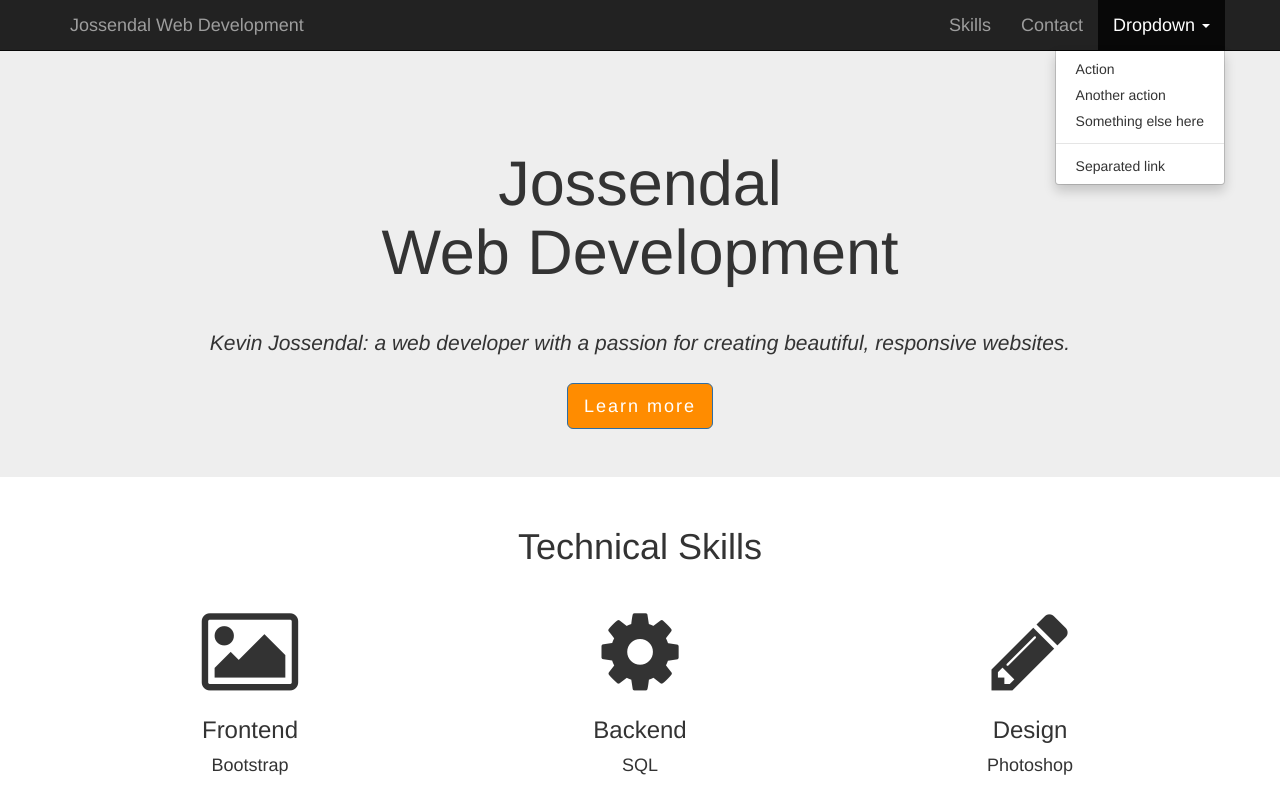
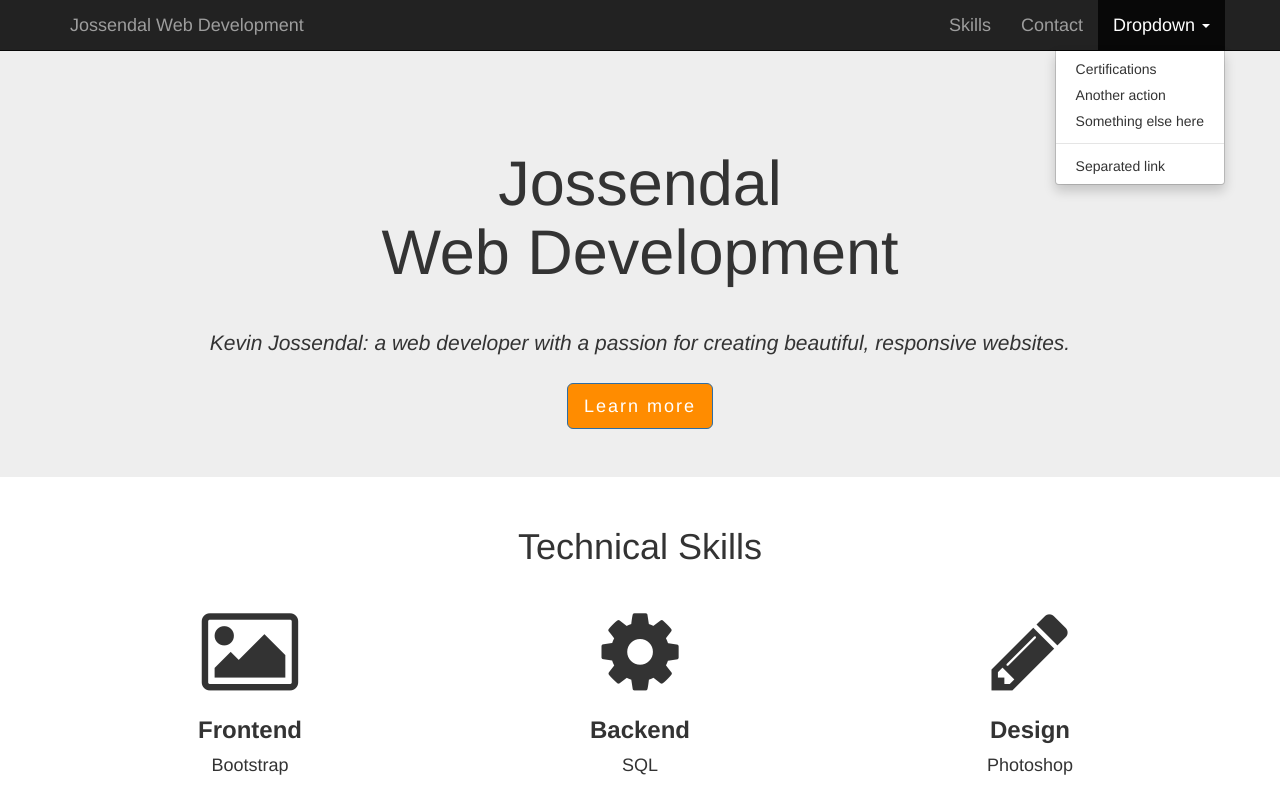
Before and after one commit to Balintataw/Portfolio, a plain HTML site: page index.html in a window 1280 px wide. Both pictures are taken after a click on the button "Dropdown". Shown: the top 786 px of the page. Drawn offline with nearby package versions, Linux system fonts and the light colour scheme.

Commit message:
dropdown menu placeholder added

```diff
--- a/Resources/css/main.css
+++ b/Resources/css/main.css
@@ -46,6 +46,12 @@ section {
   letter-spacing: 2px;
 }
 
+/* Skills Section */
+
+h3 {
+  font-weight: bold;
+}
+
 /* Portfolio Section */
 
 #portfolio {
--- a/index.html
+++ b/index.html
@@ -33,7 +33,7 @@
           <li class="dropdown">
             <a href="#" class="dropdown-toggle" data-toggle="dropdown" role="button" aria-haspopup="true" aria-expanded="false">Dropdown <span class="caret"></span></a>
             <ul class="dropdown-menu">
-              <li><a href="#">Action</a></li>
+              <li><a href="#">Certifications</a></li>
               <li><a href="#">Another action</a></li>
               <li><a href="#">Something else here</a></li>
               <li role="separator" class="divider"></li>
@@ -183,7 +183,7 @@
           </div>
 
           <!-- LinkedIn Column-->
-          <div class="col-lg-3">
+          <div class="col-sm-6 col-lg-3">
             <div class="contact text-center">
               <a href="#" >
                 <span aria-hidden="true" class="fa fa-linkedin fa-5x" ></span>
```
Also changed, not shown: Resources/images/FrontEndWebCertLink.txt (added), Resources/images/ordination-certificate-S2V2aW4gS2FybCBKb3NzZW5kYWxeMS80LzIwMThebGFyZ2VeZnJlZV4,.jpg (added), 1 other file.
